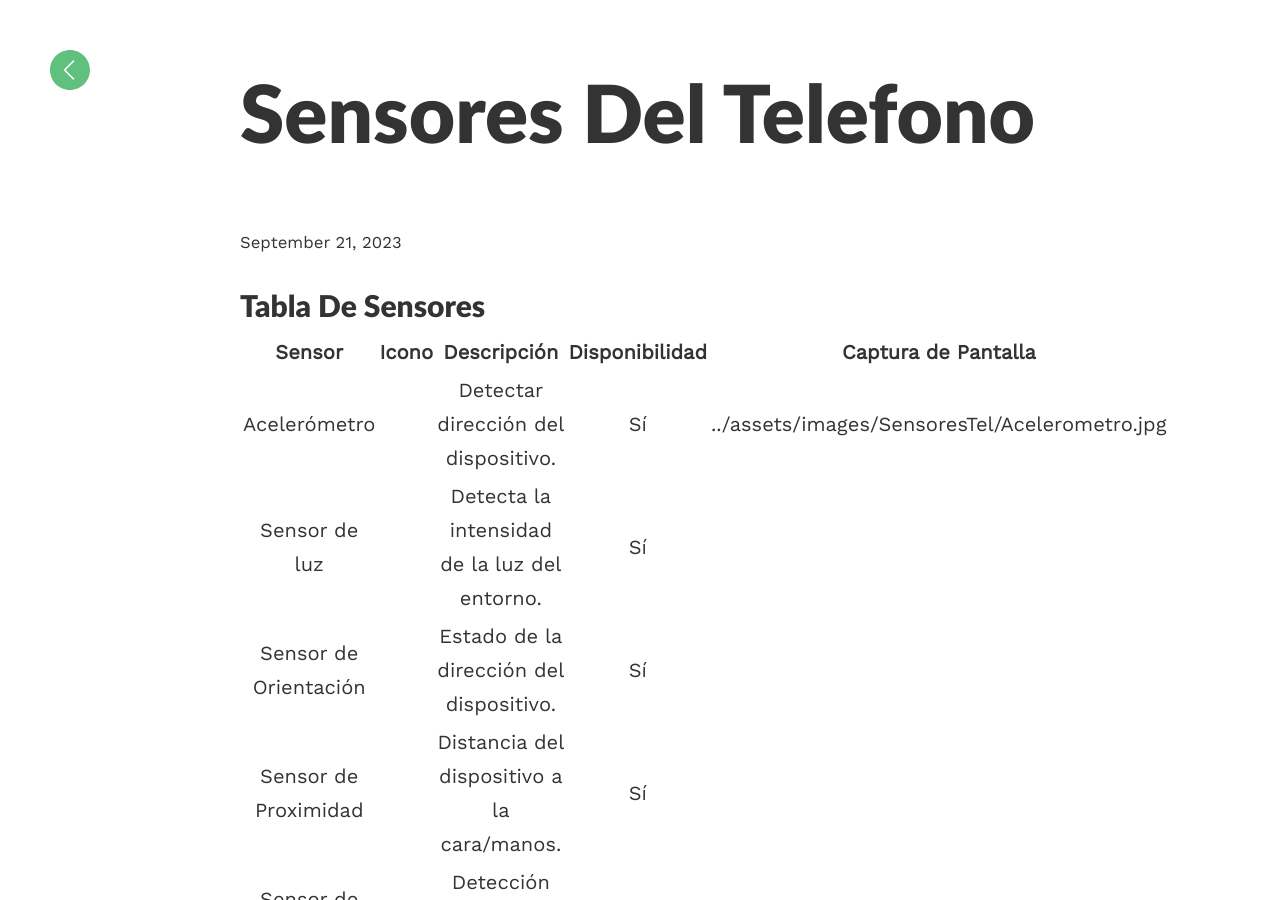
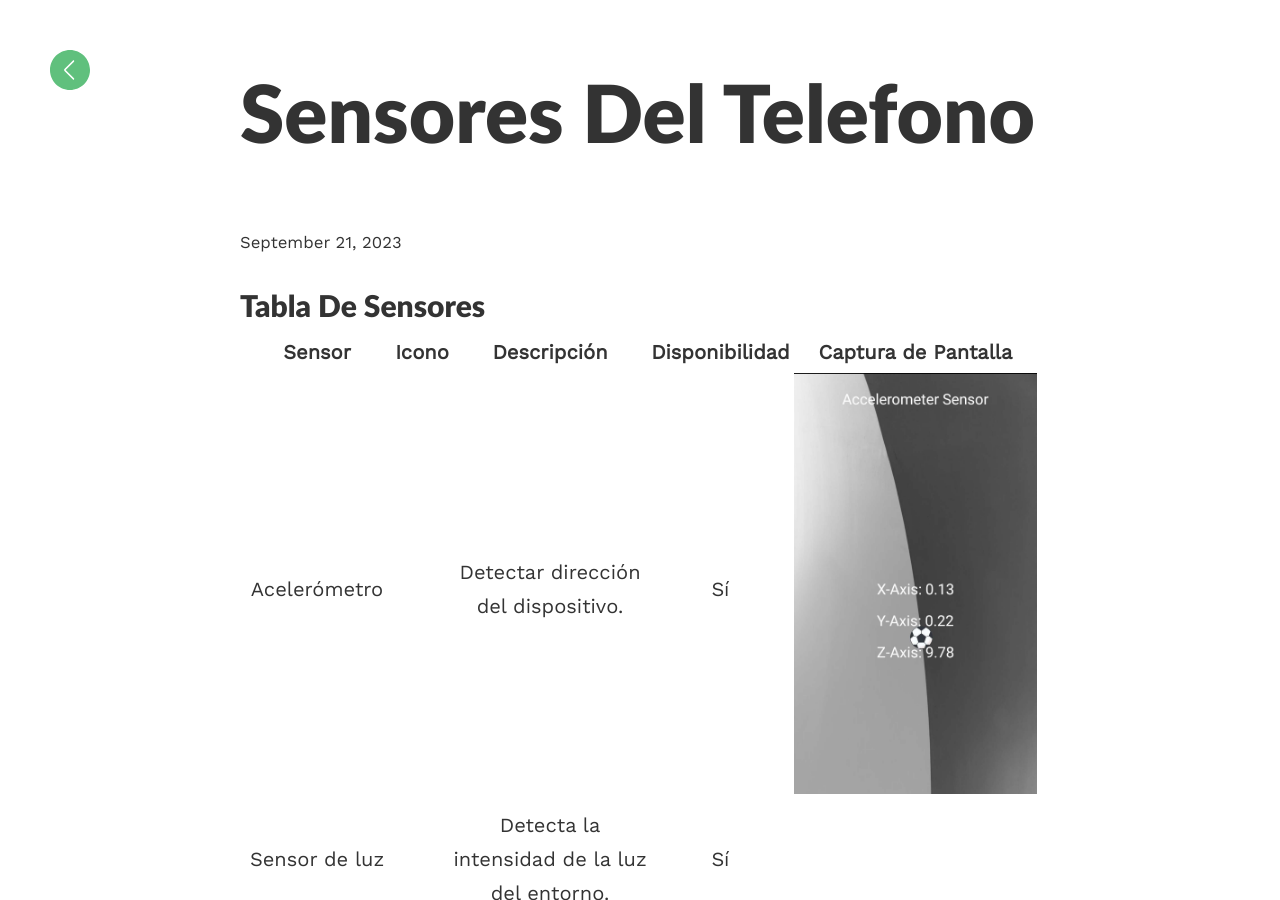
Before and after one commit to sharu725/hagura, a Jekyll site: the page built from _posts/2023-09-21-Sensores-del-telefono.md, in a window 1280 px wide and 900 px high. Built offline with Jekyll 4.4.1, drawn with Linux system fonts in a browser that asks for light colours; comment, search, counter and statistics services are not loaded.

Commit message:
Update 2023-09-21-Sensores-del-telefono.md

```diff
--- a/_posts/2023-09-21-Sensores-del-telefono.md
+++ b/_posts/2023-09-21-Sensores-del-telefono.md
@@ -6,7 +6,7 @@ title: Sensores del telefono
 
 |         Sensor        | Icono |                       Descripción                      | Disponibilidad | Captura de Pantalla |
 |:---------------------:|:-----:|:------------------------------------------------------:|:--------------:|:-------------------:|
-|      Acelerómetro     |       | Detectar dirección del dispositivo.                    |       Sí       | ../assets/images/SensoresTel/Acelerometro.jpg                    |
+|      Acelerómetro     |       | Detectar dirección del dispositivo.                    |       Sí       | ![](../assets/images/SensoresTel/Acelerometro.jpg)                    |
 |     Sensor de luz     |       | Detecta la intensidad de la luz del entorno.           |       Sí       |                     |
 | Sensor de Orientación |       | Estado de la dirección del dispositivo.                |       Sí       |                     |
 |  Sensor de Proximidad |       | Distancia del dispositivo a la cara/manos.             |       Sí       |                     |
```
